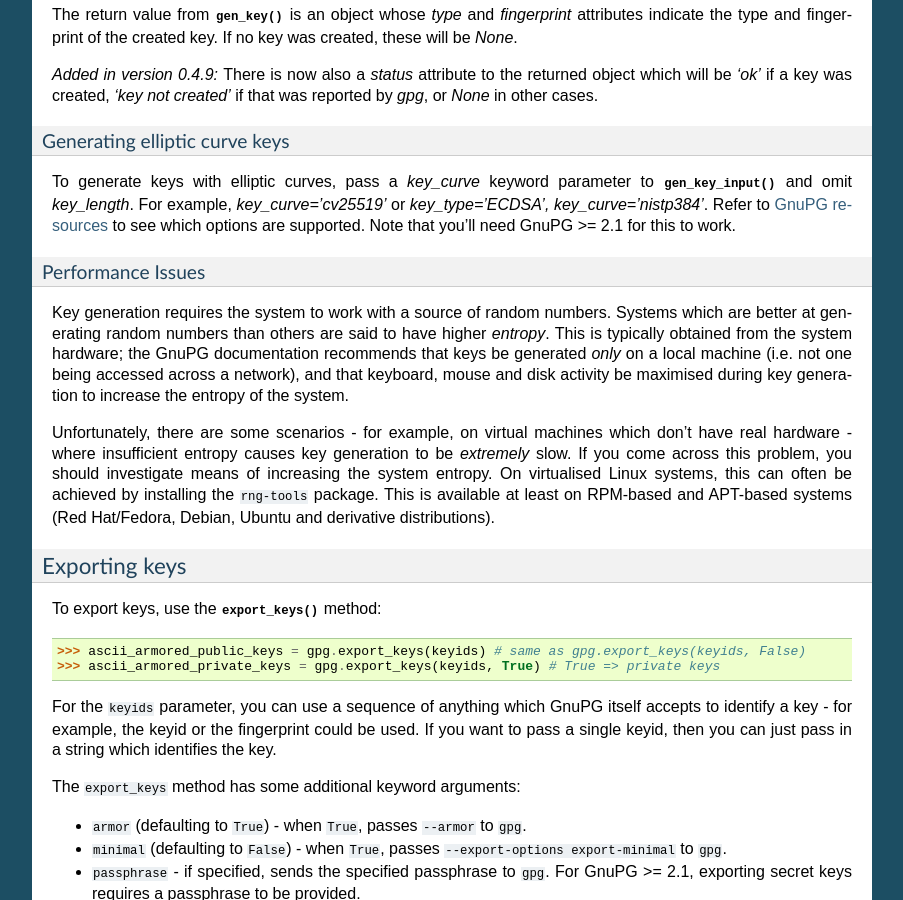
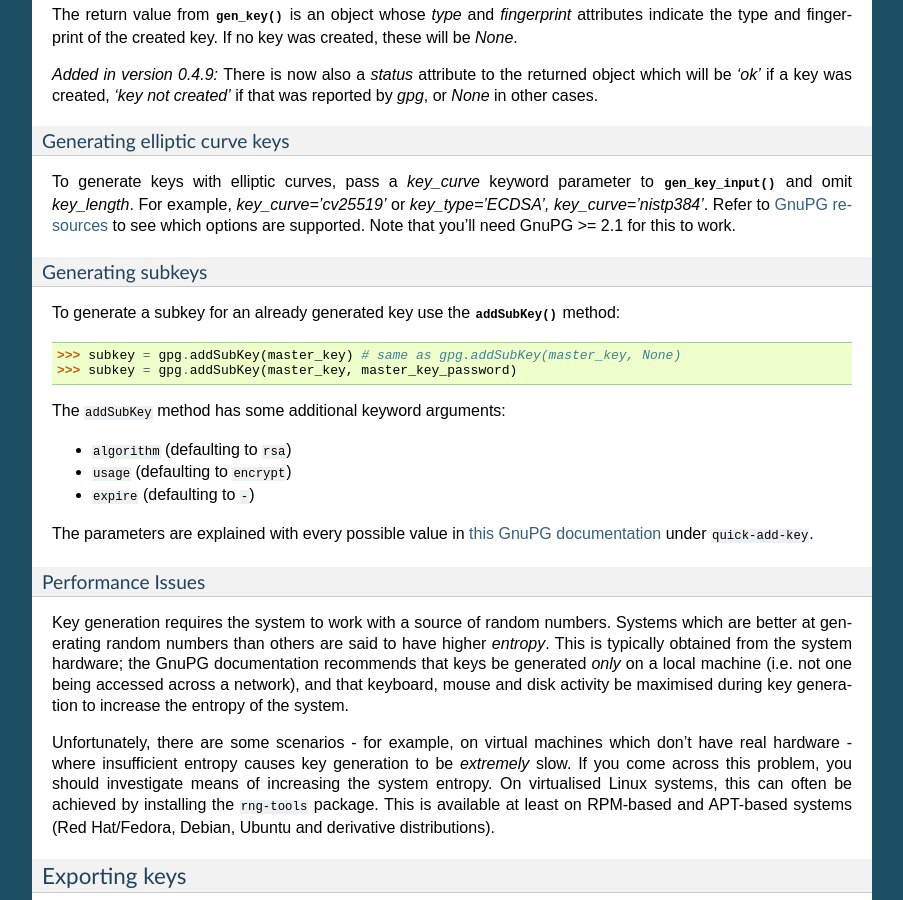
Before and after one commit to vsajip/python-gnupg, a Sphinx documentation site: the page built from docs/index.rst, in a window 1280 px wide and 900 px high, scrolled down 4955 px. Shown: the whole window, without its empty margins (198-1101 px from the left). Built offline with Sphinx 7.4.7, drawn with Linux system fonts in a browser that asks for light colours.

Commit message:
add generate subkey documentation

```diff
--- a/docs/index.rst
+++ b/docs/index.rst
@@ -339,6 +339,21 @@ need GnuPG >= 2.1 for this to work.
 .. index::
     single: Key; performance issues
     single: Entropy
+
+Generating subkeys
+^^^^^^^^^^^^^^^^^^
+To generate a subkey for an already generated key use the :meth:`addSubKey` method::
+
+    >>> subkey = gpg.addSubKey(master_key) # same as gpg.addSubKey(master_key, None)
+    >>> subkey = gpg.addSubKey(master_key, master_key_password)
+
+The ``addSubKey`` method has some additional keyword arguments:
+
+* ``algorithm`` (defaulting to ``rsa``)
+* ``usage`` (defaulting to ``encrypt``)
+* ``expire`` (defaulting to ``-``)
+
+The parameters are explained with every possible value in `this GnuPG documentation <https://www.gnupg.org/documentation/manuals/gnupg/OpenPGP-Key-Management.html>`_ under ``quick-add-key``.
 
 Performance Issues
 ^^^^^^^^^^^^^^^^^^
```
